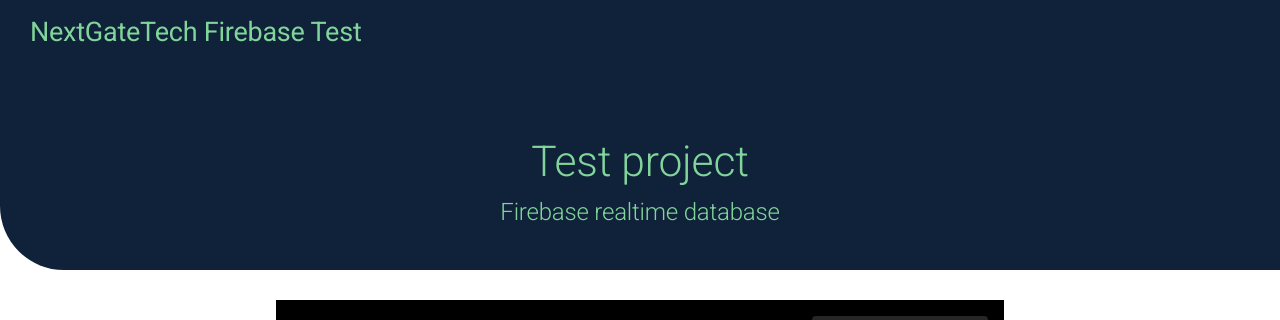
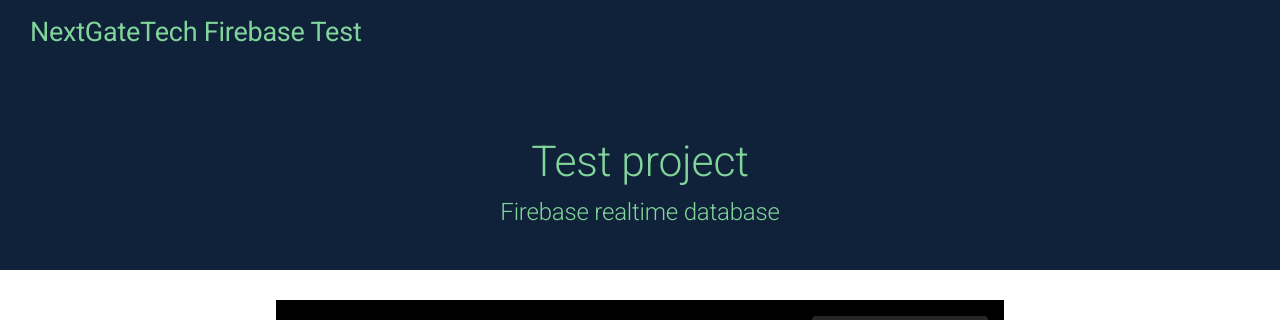
Before and after one commit to nikhilb2/nextGateTest, a React (Create React App) app: page / in a window 1280 px wide. Shown: the top 320 px of the page. Built offline with nearby package versions, Linux system fonts and the light colour scheme; no server answers; the database is empty.

Commit message:
fix: remove border radius from header

```diff
--- a/src/pages/home.tsx
+++ b/src/pages/home.tsx
@@ -24,7 +24,7 @@ const useStyles = makeStyles({
     backgroundColor: theme.palette.primary.main,
     overflow: 'hidden',
     width: '100vw',
-    borderBottomLeftRadius: '5vw',
+  //  borderBottomLeftRadius: '5vw',
     paddingBottom: theme.spacing(2),
     //    borderBottomRightRadius: '10vw'
   },
```
